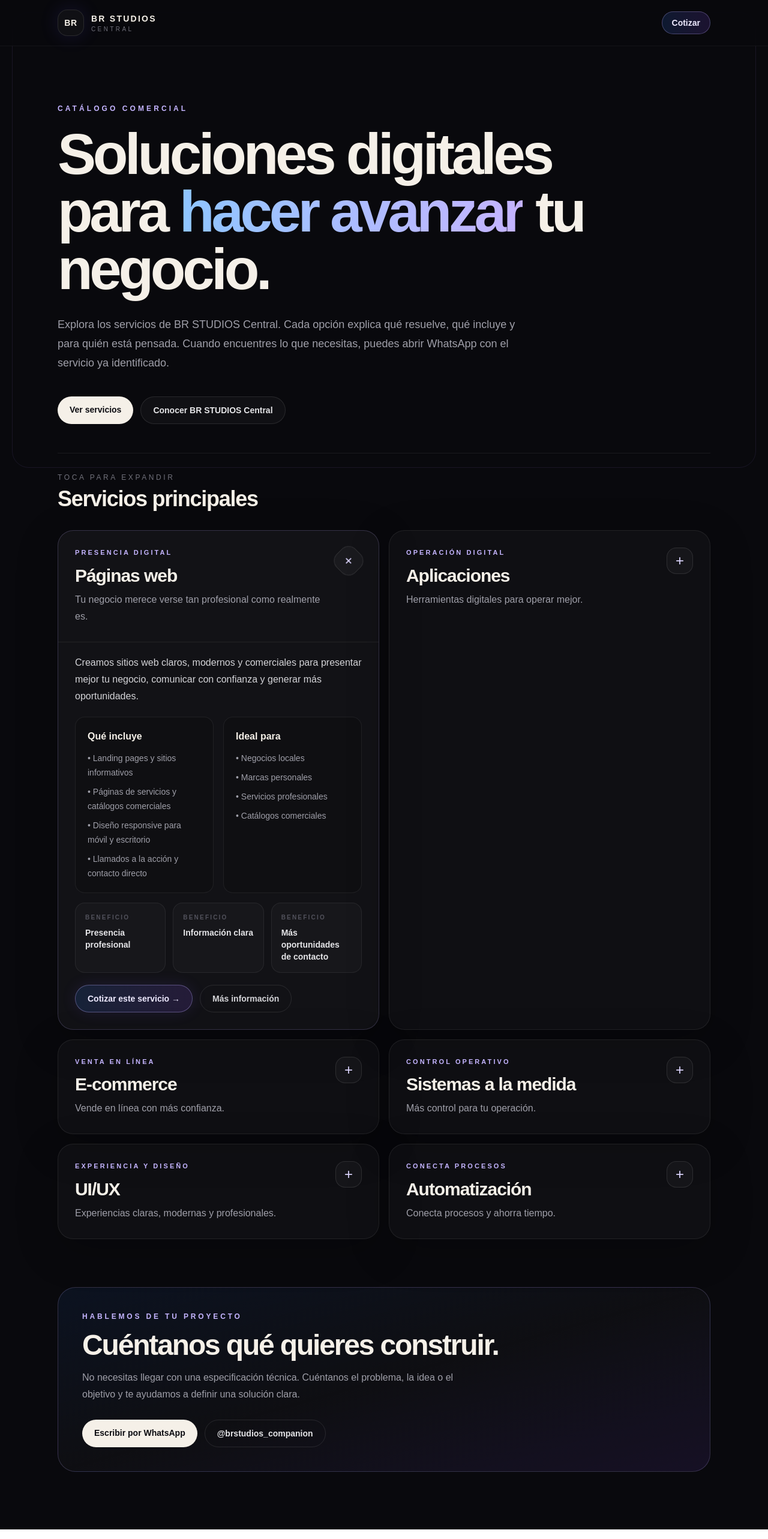
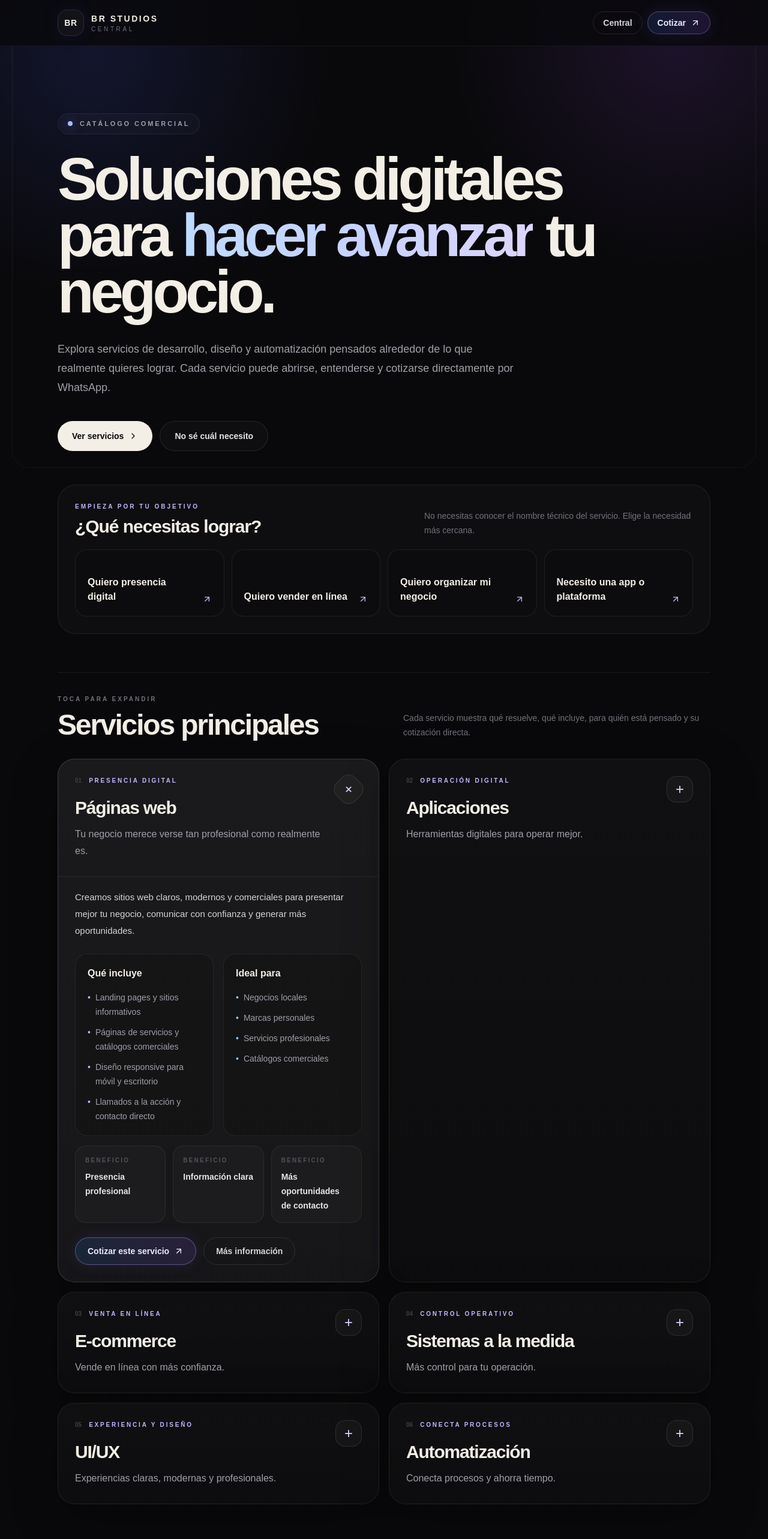
Before and after one commit to barbillaredcord-hue/br-platform, a Next.js app: page /catalogo in a window 1280 px wide. Shown: the top 2566 px of the page at 60% size. Built offline with nearby package versions, Linux system fonts and the light colour scheme; no server answers.

Commit message:
style: elevate BR Studios service catalog

```diff
--- a/src/app/catalogo/page.tsx
+++ b/src/app/catalogo/page.tsx
@@ -1,5 +1,12 @@
 import type { Metadata } from "next";
 import Link from "next/link";
+import {
+  ArrowUpRight,
+  ChevronRight,
+  Globe2,
+  Instagram,
+  MessageCircle,
+} from "lucide-react";
 import {
   brStudioServices,
   getWhatsAppUrl,
@@ -15,67 +22,93 @@ const generalWhatsapp = getWhatsAppUrl(
   "Hola BR STUDIOS, vi su catálogo y quiero información sobre sus servicios.",
 );
 
+const needs = [
+  ["Quiero presencia digital", "paginas-web"],
+  ["Quiero vender en línea", "e-commerce"],
+  ["Quiero organizar mi negocio", "sistemas-a-la-medida"],
+  ["Necesito una app o plataforma", "aplicaciones"],
+];
+
 export default function CatalogoPage() {
   return (
-    <main className="min-h-screen bg-[#09090d] text-[#f5f0e8]">
-      <div className="pointer-events-none fixed inset-3 rounded-[28px] border border-violet-400/10 sm:inset-5" />
+    <main className="relative min-h-screen overflow-hidden bg-[#09090b] text-[#f3eee6]">
+      <div className="pointer-events-none absolute inset-x-0 top-0 h-[780px] bg-[radial-gradient(circle_at_12%_12%,rgba(80,97,255,0.14),transparent_30%),radial-gradient(circle_at_88%_9%,rgba(164,86,255,0.13),transparent_28%)]" />
+      <div className="pointer-events-none fixed inset-3 rounded-[28px] border border-white/[0.055] sm:inset-5" />
 
-      <header className="sticky top-0 z-20 border-b border-white/5 bg-[#09090d]/85 backdrop-blur-xl">
+      <header className="sticky top-0 z-30 border-b border-white/[0.055] bg-[#09090b]/82 backdrop-blur-xl">
         <div className="mx-auto flex max-w-6xl items-center justify-between gap-4 px-5 py-4 sm:px-8">
           <Link href="/central" className="group flex items-center gap-3">
-            <span className="grid h-11 w-11 place-items-center rounded-2xl border border-white/10 bg-white/[0.035] text-sm font-black tracking-wider shadow-[0_0_32px_rgba(109,94,252,0.14)] transition group-hover:border-violet-300/30">
+            <span className="grid h-11 w-11 place-items-center rounded-2xl border border-white/10 bg-white/[0.035] text-sm font-black tracking-wider shadow-[0_0_30px_rgba(108,92,255,0.10)] transition group-hover:border-violet-300/25">
               BR
             </span>
             <span>
-              <strong className="block text-sm tracking-[0.16em]">BR STUDIOS</strong>
-              <span className="block text-[10px] uppercase tracking-[0.34em] text-zinc-500">Central</span>
+              <strong className="block text-sm tracking-[0.18em]">BR STUDIOS</strong>
+              <span className="block text-[10px] uppercase tracking-[0.36em] text-zinc-500">Central</span>
             </span>
           </Link>
 
-          <a
-            href={generalWhatsapp}
-            target="_blank"
-            rel="noreferrer"
-            className="rounded-full border border-violet-300/30 bg-gradient-to-r from-blue-500/15 to-violet-500/15 px-4 py-2 text-sm font-bold text-violet-100 transition hover:border-violet-200/50 hover:bg-white/[0.06]"
-          >
-            Cotizar
-          </a>
+          <div className="flex items-center gap-2">
+            <Link href="/central" className="hidden rounded-full border border-white/10 px-4 py-2 text-sm font-bold text-zinc-300 transition hover:border-white/20 hover:text-white sm:inline-flex">
+              Central
+            </Link>
+            <a href={generalWhatsapp} target="_blank" rel="noreferrer" className="inline-flex items-center gap-2 rounded-full border border-violet-300/30 bg-gradient-to-r from-blue-500/15 to-violet-500/15 px-4 py-2 text-sm font-black text-violet-100 shadow-[0_0_28px_rgba(112,89,255,0.12)]">
+              Cotizar <ArrowUpRight className="h-4 w-4" />
+            </a>
+          </div>
         </div>
       </header>
 
-      <section className="mx-auto max-w-6xl px-5 pb-12 pt-16 sm:px-8 sm:pt-24">
-        <div className="max-w-4xl">
-          <p className="mb-5 text-xs font-bold uppercase tracking-[0.34em] text-violet-300">
+      <section className="relative z-10 mx-auto max-w-6xl px-5 pb-14 pt-16 sm:px-8 sm:pt-28">
+        <div className="max-w-5xl">
+          <div className="mb-7 inline-flex items-center gap-3 rounded-full border border-white/[0.07] bg-white/[0.025] px-4 py-2 text-[11px] font-black uppercase tracking-[0.26em] text-zinc-400">
+            <span className="h-2 w-2 rounded-full bg-gradient-to-br from-blue-300 to-violet-300 shadow-[0_0_18px_rgba(120,100,255,0.8)]" />
             Catálogo comercial
-          </p>
-          <h1 className="text-5xl font-black tracking-[-0.055em] sm:text-7xl lg:text-8xl">
-            Soluciones digitales para <span className="bg-gradient-to-r from-blue-300 to-violet-300 bg-clip-text text-transparent">hacer avanzar</span> tu negocio.
+          </div>
+          <h1 className="text-5xl font-black leading-[0.95] tracking-[-0.06em] sm:text-7xl lg:text-[6.2rem]">
+            Soluciones digitales para <span className="bg-gradient-to-r from-blue-200 via-indigo-200 to-violet-200 bg-clip-text text-transparent">hacer avanzar</span> tu negocio.
           </h1>
-          <p className="mt-7 max-w-3xl text-base leading-8 text-zinc-400 sm:text-lg">
-            Explora los servicios de BR STUDIOS Central. Cada opción explica qué resuelve, qué incluye y para quién está pensada. Cuando encuentres lo que necesitas, puedes abrir WhatsApp con el servicio ya identificado.
+          <p className="mt-8 max-w-3xl text-base leading-8 text-zinc-400 sm:text-lg">
+            Explora servicios de desarrollo, diseño y automatización pensados alrededor de lo que realmente quieres lograr. Cada servicio puede abrirse, entenderse y cotizarse directamente por WhatsApp.
           </p>
         </div>
 
         <div className="mt-10 flex flex-wrap gap-3">
-          <a
-            href="#servicios"
-            className="rounded-full bg-[#f5f0e8] px-5 py-3 text-sm font-black text-[#0b0b10] transition hover:scale-[1.02]"
-          >
-            Ver servicios
+          <a href="#servicios" className="inline-flex items-center gap-2 rounded-full bg-[#f3eee6] px-6 py-3.5 text-sm font-black text-[#09090b] transition hover:scale-[1.015]">
+            Ver servicios <ChevronRight className="h-4 w-4" />
           </a>
-          <Link
-            href="/central"
-            className="rounded-full border border-white/10 bg-white/[0.03] px-5 py-3 text-sm font-bold text-zinc-200 transition hover:border-white/20"
-          >
-            Conocer BR STUDIOS Central
-          </Link>
+          <a href={generalWhatsapp} target="_blank" rel="noreferrer" className="rounded-full border border-white/10 bg-white/[0.025] px-6 py-3.5 text-sm font-bold text-zinc-200 transition hover:border-white/20 hover:bg-white/[0.045]">
+            No sé cuál necesito
+          </a>
         </div>
       </section>
 
-      <section id="servicios" className="mx-auto max-w-6xl px-5 pb-20 sm:px-8">
-        <div className="mb-8 border-t border-white/7 pt-8">
-          <p className="text-xs uppercase tracking-[0.3em] text-zinc-500">Toca para expandir</p>
-          <h2 className="mt-2 text-3xl font-black tracking-[-0.035em] sm:text-4xl">Servicios principales</h2>
+      <section className="relative z-10 mx-auto max-w-6xl px-5 pb-16 sm:px-8">
+        <div className="rounded-[30px] border border-white/[0.07] bg-white/[0.025] p-5 sm:p-7">
+          <div className="mb-5 flex flex-col justify-between gap-3 sm:flex-row sm:items-end">
+            <div>
+              <p className="text-[10px] font-black uppercase tracking-[0.3em] text-violet-300">Empieza por tu objetivo</p>
+              <h2 className="mt-2 text-2xl font-black tracking-[-0.035em] sm:text-3xl">¿Qué necesitas lograr?</h2>
+            </div>
+            <p className="max-w-md text-sm leading-6 text-zinc-500">No necesitas conocer el nombre técnico del servicio. Elige la necesidad más cercana.</p>
+          </div>
+          <div className="grid gap-3 sm:grid-cols-2 lg:grid-cols-4">
+            {needs.map(([label, slug]) => (
+              <a key={slug} href={`#${slug}`} className="group flex min-h-28 items-end justify-between gap-4 rounded-[20px] border border-white/[0.07] bg-black/10 p-5 transition hover:-translate-y-1 hover:border-violet-300/20 hover:bg-white/[0.035]">
+                <span className="max-w-[13rem] font-black leading-6">{label}</span>
+                <ArrowUpRight className="h-4 w-4 shrink-0 text-violet-300 transition group-hover:translate-x-0.5 group-hover:-translate-y-0.5" />
+              </a>
+            ))}
+          </div>
+        </div>
+      </section>
+
+      <section id="servicios" className="relative z-10 mx-auto max-w-6xl px-5 pb-20 sm:px-8">
+        <div className="mb-8 flex flex-col justify-between gap-5 border-t border-white/[0.07] pt-9 sm:flex-row sm:items-end">
+          <div>
+            <p className="text-[10px] font-black uppercase tracking-[0.3em] text-zinc-500">Toca para expandir</p>
+            <h2 className="mt-3 text-4xl font-black tracking-[-0.045em] sm:text-5xl">Servicios principales</h2>
+          </div>
+          <p className="max-w-lg text-sm leading-6 text-zinc-500">Cada servicio muestra qué resuelve, qué incluye, para quién está pensado y su cotización directa.</p>
         </div>
 
         <div className="grid gap-4 lg:grid-cols-2">
@@ -84,36 +117,39 @@ export default function CatalogoPage() {
               key={service.slug}
               id={service.slug}
               open={index === 0}
-              className="group overflow-hidden rounded-[26px] border border-white/8 bg-white/[0.028] shadow-[0_18px_70px_rgba(0,0,0,0.22)] open:border-violet-300/20 open:bg-white/[0.038]"
+              className="group overflow-hidden rounded-[28px] border border-white/[0.075] bg-gradient-to-b from-white/[0.032] to-white/[0.018] shadow-[0_22px_80px_rgba(0,0,0,0.28)] transition open:border-violet-300/20 open:bg-white/[0.038]"
             >
               <summary className="grid cursor-pointer list-none grid-cols-[1fr_auto] gap-5 p-6 sm:p-7 [&::-webkit-details-marker]:hidden">
                 <div>
-                  <p className="mb-3 text-[11px] font-black uppercase tracking-[0.28em] text-violet-300">{service.eyebrow}</p>
-                  <h3 className="text-2xl font-black tracking-[-0.035em] sm:text-3xl">{service.title}</h3>
-                  <p className="mt-2 leading-7 text-zinc-400">{service.tagline}</p>
+                  <div className="flex items-center gap-3">
+                    <span className="text-[10px] font-black text-zinc-700">0{index + 1}</span>
+                    <p className="text-[10px] font-black uppercase tracking-[0.28em] text-violet-300">{service.eyebrow}</p>
+                  </div>
+                  <h3 className="mt-5 text-2xl font-black tracking-[-0.04em] sm:text-3xl">{service.title}</h3>
+                  <p className="mt-3 max-w-xl leading-7 text-zinc-400">{service.tagline}</p>
                 </div>
                 <span className="grid h-11 w-11 place-items-center rounded-2xl border border-white/10 bg-white/[0.03] text-2xl font-light text-violet-200 transition group-open:rotate-45">
                   +
                 </span>
               </summary>
 
-              <div className="border-t border-white/7 px-6 pb-6 pt-5 sm:px-7 sm:pb-7">
-                <p className="max-w-2xl leading-7 text-zinc-300">{service.description}</p>
+              <div className="border-t border-white/[0.07] px-6 pb-6 pt-5 sm:px-7 sm:pb-7">
+                <p className="max-w-2xl text-[15px] leading-7 text-zinc-300">{service.description}</p>
 
-                <div className="mt-5 grid gap-4 sm:grid-cols-2">
-                  <div className="rounded-2xl border border-white/7 bg-black/15 p-5">
+                <div className="mt-6 grid gap-4 sm:grid-cols-2">
+                  <div className="rounded-[20px] border border-white/[0.07] bg-black/15 p-5">
                     <h4 className="font-black">Qué incluye</h4>
-                    <ul className="mt-3 space-y-2 text-sm leading-6 text-zinc-400">
+                    <ul className="mt-4 space-y-2.5 text-sm leading-6 text-zinc-400">
                       {service.includes.map((item) => (
-                        <li key={item}>• {item}</li>
+                        <li key={item} className="flex gap-2"><span className="text-violet-300">•</span><span>{item}</span></li>
                       ))}
                     </ul>
                   </div>
-                  <div className="rounded-2xl border border-white/7 bg-black/15 p-5">
+                  <div className="rounded-[20px] border border-white/[0.07] bg-black/15 p-5">
                     <h4 className="font-black">Ideal para</h4>
-                    <ul className="mt-3 space-y-2 text-sm leading-6 text-zinc-400">
+                    <ul className="mt-4 space-y-2.5 text-sm leading-6 text-zinc-400">
                       {service.idealFor.map((item) => (
-                        <li key={item}>• {item}</li>
+                        <li key={item} className="flex gap-2"><span className="text-blue-300">•</span><span>{item}</span></li>
                       ))}
                     </ul>
                   </div>
@@ -121,26 +157,23 @@ export default function CatalogoPage() {
 
                 <div className="mt-4 grid gap-3 sm:grid-cols-3">
                   {service.benefits.map((benefit) => (
-                    <div key={benefit} className="rounded-2xl border border-white/7 bg-white/[0.025] p-4">
+                    <div key={benefit} className="rounded-[18px] border border-white/[0.07] bg-white/[0.025] p-4">
                       <p className="text-[10px] font-black uppercase tracking-[0.22em] text-zinc-600">Beneficio</p>
-                      <p className="mt-2 text-sm font-bold text-zinc-200">{benefit}</p>
+                      <p className="mt-2 text-sm font-bold leading-6 text-zinc-200">{benefit}</p>
                     </div>
                   ))}
                 </div>
 
-                <div className="mt-5 flex flex-wrap gap-3">
+                <div className="mt-6 flex flex-wrap gap-3">
                   <a
                     href={getWhatsAppUrl(service.whatsappMessage)}
                     target="_blank"
                     rel="noreferrer"
-                    className="rounded-full border border-violet-300/35 bg-gradient-to-r from-blue-500/15 to-violet-500/15 px-5 py-3 text-sm font-black text-violet-100 shadow-[0_0_26px_rgba(124,92,255,0.12)] transition hover:border-violet-200/60"
+                    className="inline-flex items-center gap-2 rounded-full border border-violet-300/35 bg-gradient-to-r from-blue-500/15 to-violet-500/15 px-5 py-3 text-sm font-black text-violet-100 shadow-[0_0_26px_rgba(124,92,255,0.12)] transition hover:border-violet-200/60"
                   >
-                    Cotizar este servicio →
+                    Cotizar este servicio <ArrowUpRight className="h-4 w-4" />
                   </a>
-                  <a
-                    href="#contacto"
-                    className="rounded-full border border-white/10 px-5 py-3 text-sm font-bold text-zinc-300 transition hover:border-white/20"
-                  >
+                  <a href="#contacto" className="rounded-full border border-white/10 px-5 py-3 text-sm font-bold text-zinc-300 transition hover:border-white/20">
                     Más información
                   </a>
                 </div>
@@ -150,29 +183,21 @@ export default function CatalogoPage() {
         </div>
       </section>
 
-      <section id="contacto" className="mx-auto max-w-6xl px-5 pb-24 sm:px-8">
-        <div className="overflow-hidden rounded-[30px] border border-violet-300/20 bg-gradient-to-br from-blue-500/[0.08] via-white/[0.025] to-violet-500/[0.10] p-7 sm:p-10">
-          <p className="text-xs font-black uppercase tracking-[0.32em] text-violet-300">Hablemos de tu proyecto</p>
-          <h2 className="mt-4 max-w-3xl text-4xl font-black tracking-[-0.045em] sm:text-5xl">Cuéntanos qué quieres construir.</h2>
-          <p className="mt-4 max-w-2xl leading-7 text-zinc-400">
-            No necesitas llegar con una especificación técnica. Cuéntanos el problema, la idea o el objetivo y te ayudamos a definir una solución clara.
-          </p>
-          <div className="mt-7 flex flex-wrap gap-3">
-            <a
-              href={generalWhatsapp}
-              target="_blank"
-              rel="noreferrer"
-              className="rounded-full bg-[#f5f0e8] px-5 py-3 text-sm font-black text-[#0b0b10]"
-            >
-              Escribir por WhatsApp
+      <section id="contacto" className="relative z-10 mx-auto max-w-6xl px-5 pb-24 sm:px-8">
+        <div className="relative overflow-hidden rounded-[34px] border border-violet-300/20 bg-gradient-to-br from-blue-500/[0.07] via-white/[0.025] to-violet-500/[0.09] p-8 sm:p-11">
+          <div className="absolute -right-20 top-1/2 h-52 w-52 -translate-y-1/2 rounded-full bg-violet-500/10 blur-3xl" />
+          <p className="text-[10px] font-black uppercase tracking-[0.34em] text-violet-300">Hablemos de tu proyecto</p>
+          <h2 className="mt-5 max-w-4xl text-4xl font-black leading-tight tracking-[-0.05em] sm:text-6xl">Cuéntanos qué quieres construir.</h2>
+          <p className="mt-5 max-w-2xl leading-7 text-zinc-400">No necesitas llegar con una especificación técnica. Cuéntanos el problema, la idea o el objetivo y te ayudamos a definir una solución clara.</p>
+          <div className="mt-8 flex flex-wrap gap-3">
+            <a href={generalWhatsapp} target="_blank" rel="noreferrer" className="inline-flex items-center gap-2 rounded-full bg-[#f3eee6] px-6 py-3.5 text-sm font-black text-[#09090b]">
+              <MessageCircle className="h-4 w-4" /> WhatsApp
             </a>
-            <a
-              href="https://instagram.com/brstudios_companion"
-              target="_blank"
-              rel="noreferrer"
-              className="rounded-full border border-white/10 px-5 py-3 text-sm font-bold text-zinc-200"
-            >
-              @brstudios_companion
+            <a href="https://instagram.com/brstudios_companion" target="_blank" rel="noreferrer" className="inline-flex items-center gap-2 rounded-full border border-white/10 px-5 py-3.5 text-sm font-bold text-zinc-200">
+              <Instagram className="h-4 w-4" /> Instagram
+            </a>
+            <a href="https://www.brstudios.org" target="_blank" rel="noreferrer" className="inline-flex items-center gap-2 rounded-full border border-white/10 px-5 py-3.5 text-sm font-bold text-zinc-200">
+              <Globe2 className="h-4 w-4" /> brstudios.org
             </a>
           </div>
         </div>
```
